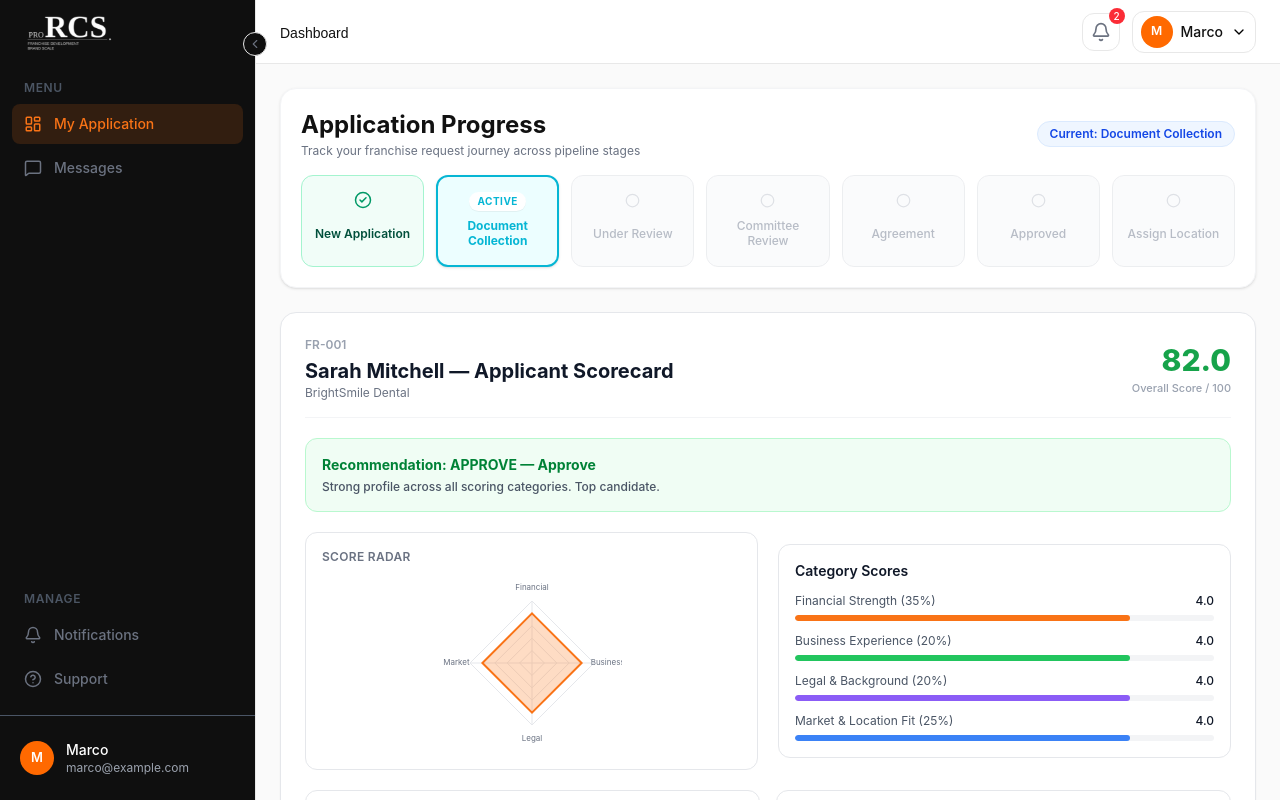
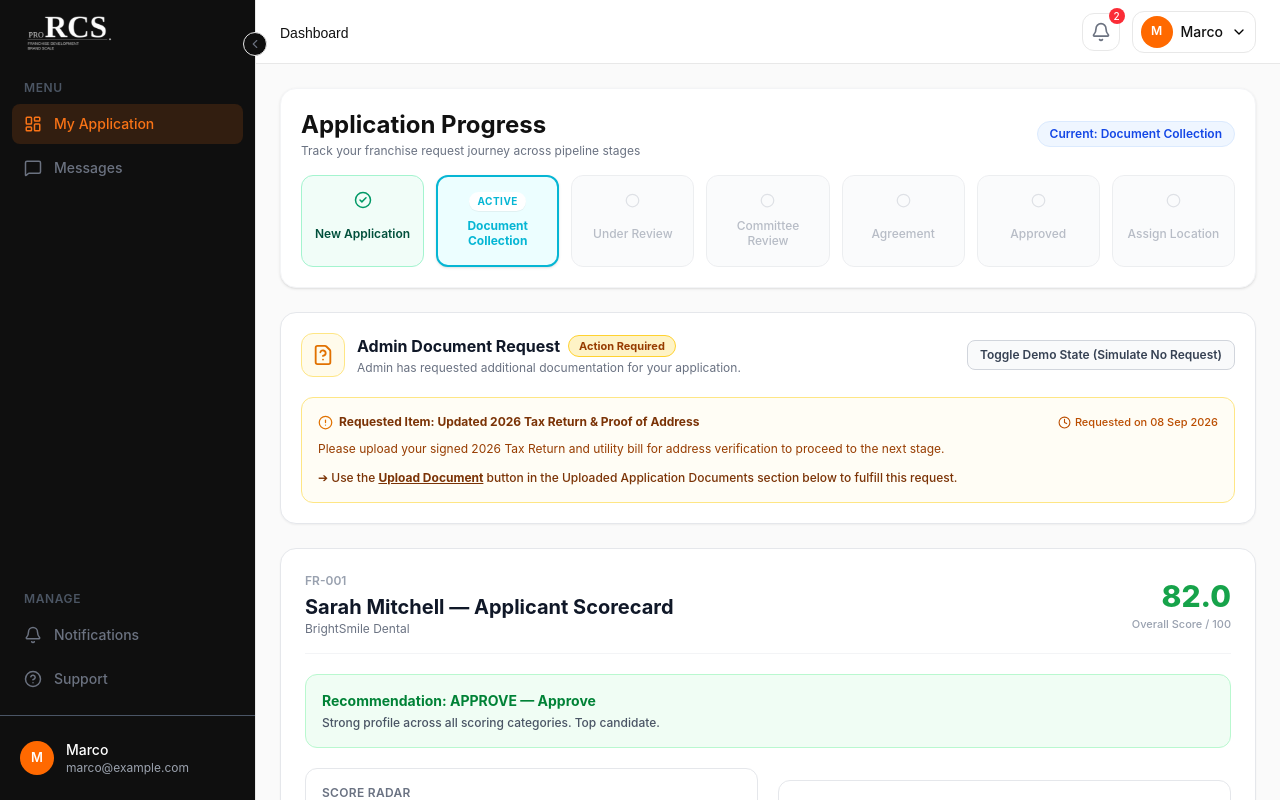
Before and after one commit to hamza-nafasat/rcs-frontend, a React (Vite) app: page /user/dashboard in a window 1280 px wide. Built offline with nearby package versions, Linux system fonts and the light colour scheme.

Commit message:
add AdminDocumentRequestCard component and integrate conditional upload button visibility in dashboard pipeline view

```diff
--- /dev/null
+++ b/src/pages/user/dashboard/components/AdminDocumentRequestCard.jsx
@@ -0,0 +1,102 @@
+import { useState } from "react";
+import {
+  FileQuestion,
+  FileCheck2,
+  AlertCircle,
+  Clock,
+  CheckCircle2,
+} from "lucide-react";
+
+const AdminDocumentRequestCard = ({
+  hasRequest = true,
+  onRequestToggle,
+  requestDetails = {
+    documentName: "Updated 2026 Tax Return & Proof of Address",
+    requestedBy: "Admin Reviewer",
+    dateRequested: "08 Sep 2026",
+    note: "Please upload your signed 2026 Tax Return and utility bill for address verification to proceed to the next stage.",
+  },
+}) => {
+  return (
+    <section className="flex flex-col gap-3 rounded-2xl bg-white p-5 shadow-xs border border-gray-200">
+      <div className="flex flex-col sm:flex-row sm:items-center justify-between gap-3">
+        <div className="flex items-center gap-3">
+          <div
+            className={`p-2.5 rounded-xl border shrink-0 ${hasRequest
+                ? "bg-amber-50 text-amber-600 border-amber-200"
+                : "bg-emerald-50 text-emerald-600 border-emerald-200"
+              }`}
+          >
+            {hasRequest ? (
+              <FileQuestion size={22} />
+            ) : (
+              <FileCheck2 size={22} />
+            )}
+          </div>
+
+          <div>
+            <div className="flex items-center gap-2 flex-wrap">
+              <h3 className="text-base font-bold text-gray-900">
+                {hasRequest
+                  ? "Admin Document Request"
+                  : "Admin Document Request Status"}
+              </h3>
+              <span
+                className={`text-[11px] font-bold px-2.5 py-0.5 rounded-full border ${hasRequest
+                    ? "bg-amber-100 text-amber-800 border-amber-300"
+                    : "bg-emerald-100 text-emerald-800 border-emerald-300"
+                  }`}
+              >
+                {hasRequest ? "Action Required" : "No Request"}
+              </span>
+            </div>
+            <p className="text-xs text-gray-500 mt-0.5">
+              {hasRequest
+                ? "Admin has requested additional documentation for your application."
+                : "No pending document requests from the admin at this time."}
+            </p>
+          </div>
+        </div>
+
+        {/* Demo Toggle Button so user can switch states freely */}
+        <button
+          type="button"
+          onClick={() => onRequestToggle?.(!hasRequest)}
+          className="self-start sm:self-auto text-xs font-semibold px-3 py-1.5 rounded-lg border border-gray-300 bg-gray-50 hover:bg-gray-100 text-gray-700 transition"
+        >
+          Toggle Demo State ({hasRequest ? "Simulate No Request" : "Simulate Admin Request"})
+        </button>
+      </div>
+
+      {/* Content based on Admin Request state */}
+      {hasRequest ? (
+        <div className="mt-2 p-4 rounded-xl border border-amber-200 bg-amber-50/50 flex flex-col gap-2">
+          <div className="flex items-center justify-between flex-wrap gap-2">
+            <span className="text-xs font-bold text-amber-900 flex items-center gap-1.5">
+              <AlertCircle size={15} className="text-amber-600" />
+              Requested Item: {requestDetails.documentName}
+            </span>
+            <span className="text-[11px] text-amber-700 font-medium flex items-center gap-1">
+              <Clock size={13} /> Requested on {requestDetails.dateRequested}
+            </span>
+          </div>
+          <p className="text-xs text-amber-800 leading-relaxed">
+            {requestDetails.note}
+          </p>
+          <p className="text-xs font-medium text-amber-900 mt-1">
+            ➔ Use the <span className="font-bold underline">Upload Document</span> button in the Uploaded Application Documents section below to fulfill this request.
+          </p>
+        </div>
+      ) : (
+        <div className="mt-1 p-3.5 rounded-xl border border-gray-100 bg-gray-50/70 flex items-center gap-2.5 text-gray-600 text-xs">
+          <CheckCircle2 size={16} className="text-emerald-600 shrink-0" />
+          <span>
+            <strong className="text-gray-900 font-semibold">No Request:</strong> All required documents are up to date. The upload button in the documents section is hidden until requested by admin.
+          </span>
+        </div>
+      )}
+    </section>
+  );
+};
+
+export default AdminDocumentRequestCard;
--- a/src/pages/user/dashboard/components/UploadedDocumentsSection.jsx
+++ b/src/pages/user/dashboard/components/UploadedDocumentsSection.jsx
@@ -66,6 +66,7 @@ const INITIAL_DOCUMENTS = [
 
 const UploadedDocumentsSection = ({
   documents = INITIAL_DOCUMENTS,
+  showUploadButton = true,
   className = "",
 }) => {
   const [docList] = useState(documents);
@@ -114,17 +115,17 @@ const UploadedDocumentsSection = ({
           </div>
         </div>
 
-        {/* Upload Button placeholder for future backend integration */}
+        {/* Render Upload Button ONLY if admin has requested a document to upload */}
+        {showUploadButton && (
           <Button
             type="button"
             icon={<Upload size={14} />}
             className="self-start sm:self-auto px-3.5 py-2 text-xs flex items-center gap-2 text-white rounded-lg transition"
-          onClick={() =>
-            console.log("Upload Document")
-          }
+            onClick={() => console.log("Upload Document")}
           >
             Upload Document
           </Button>
+        )}
       </div>
 
       {/* Document Items Grid / List */}
--- a/src/pages/user/dashboard/components/UserFranchisePipelineTable.jsx
+++ b/src/pages/user/dashboard/components/UserFranchisePipelineTable.jsx
@@ -1,34 +1,33 @@
-import { MapPin } from "lucide-react";
-import Avatar from "../../../../components/shared/Avatar";
-import ProgressBar from "../../../../components/shared/ProgressBar";
 import { useState } from "react";
 import { initialApplicants } from "../../../admin/pipeline/components/pipelineApplicants";
 import UserPipelineStageOverview from "./UserPipelineStageOverview";
+import AdminDocumentRequestCard from "./AdminDocumentRequestCard";
 import UserApplicantScorecardSection from "./UserApplicantScorecardSection";
 import UploadedDocumentsSection from "./UploadedDocumentsSection";
 
-const scoreColor = (score) => {
-  if (score >= 75) return "#22c55e";
-  if (score >= 50) return "#f97316";
-  return "#dc2626";
-};
-
 const UserFranchisePipelineTable = () => {
   const [applicants] = useState(initialApplicants);
+  const [hasAdminRequest, setHasAdminRequest] = useState(true);
 
   const userApplication = applicants.slice(0, 1);
   const currentApplicant = userApplication[0];
 
   return (
     <article className="flex flex-col gap-6">
-      {/* Application Progress Stage Overview (Moved Down) */}
+      {/* Application Progress Stage Overview */}
       <UserPipelineStageOverview currentStage={currentApplicant?.stage} />
 
-      {/* Applicant Scorecard Details at Top */}
+      {/* Admin Document Request Status Card (Positioned directly below Application Progress) */}
+      <AdminDocumentRequestCard
+        hasRequest={hasAdminRequest}
+        onRequestToggle={setHasAdminRequest}
+      />
+
+      {/* Applicant Scorecard Details */}
       <UserApplicantScorecardSection applicant={currentApplicant} />
 
       {/* Uploaded Application Documents */}
-      <UploadedDocumentsSection />
+      <UploadedDocumentsSection showUploadButton={hasAdminRequest} />
     </article>
   );
 };
```
Lines whose indentation alone changed are shown as unchanged.
